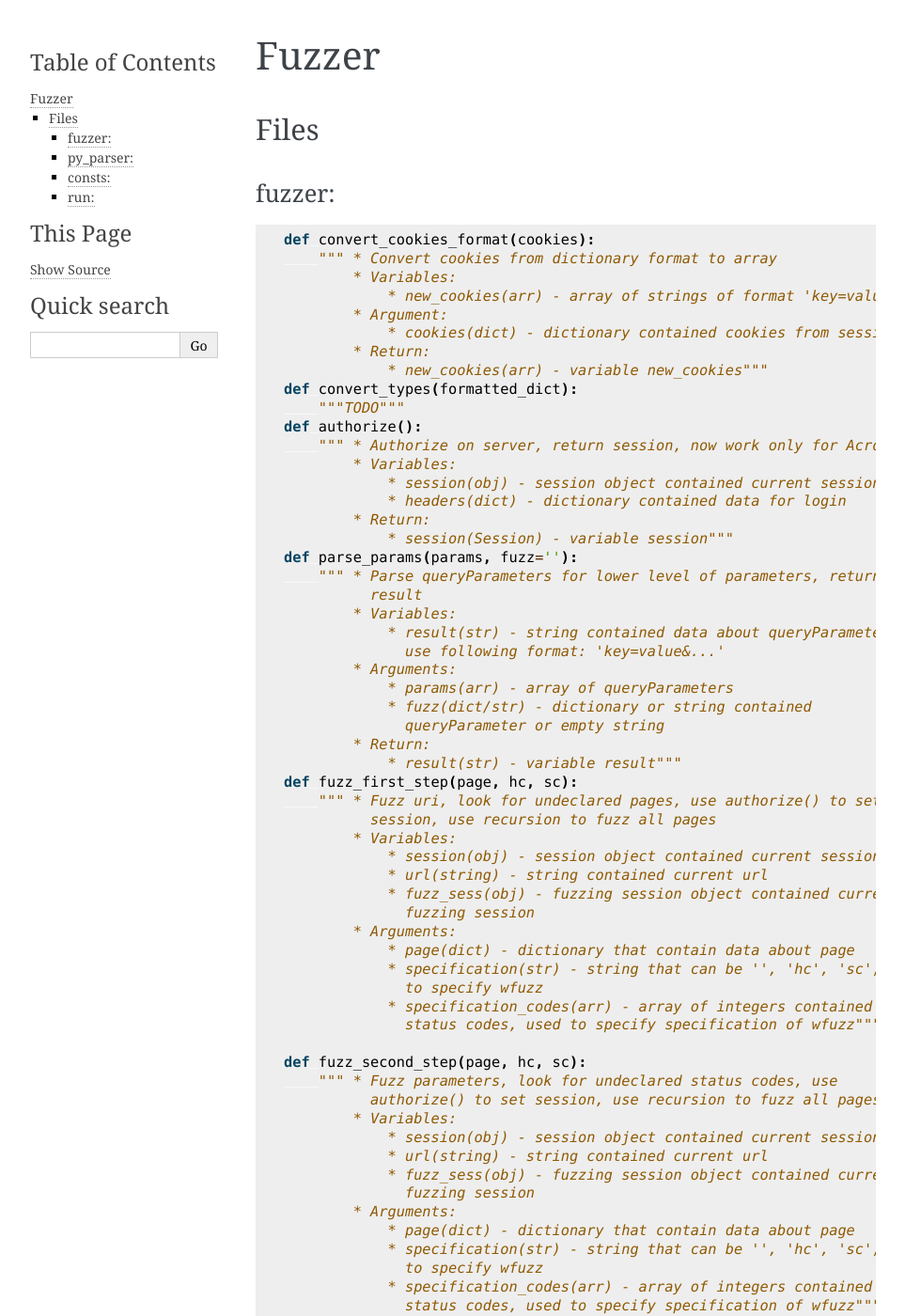
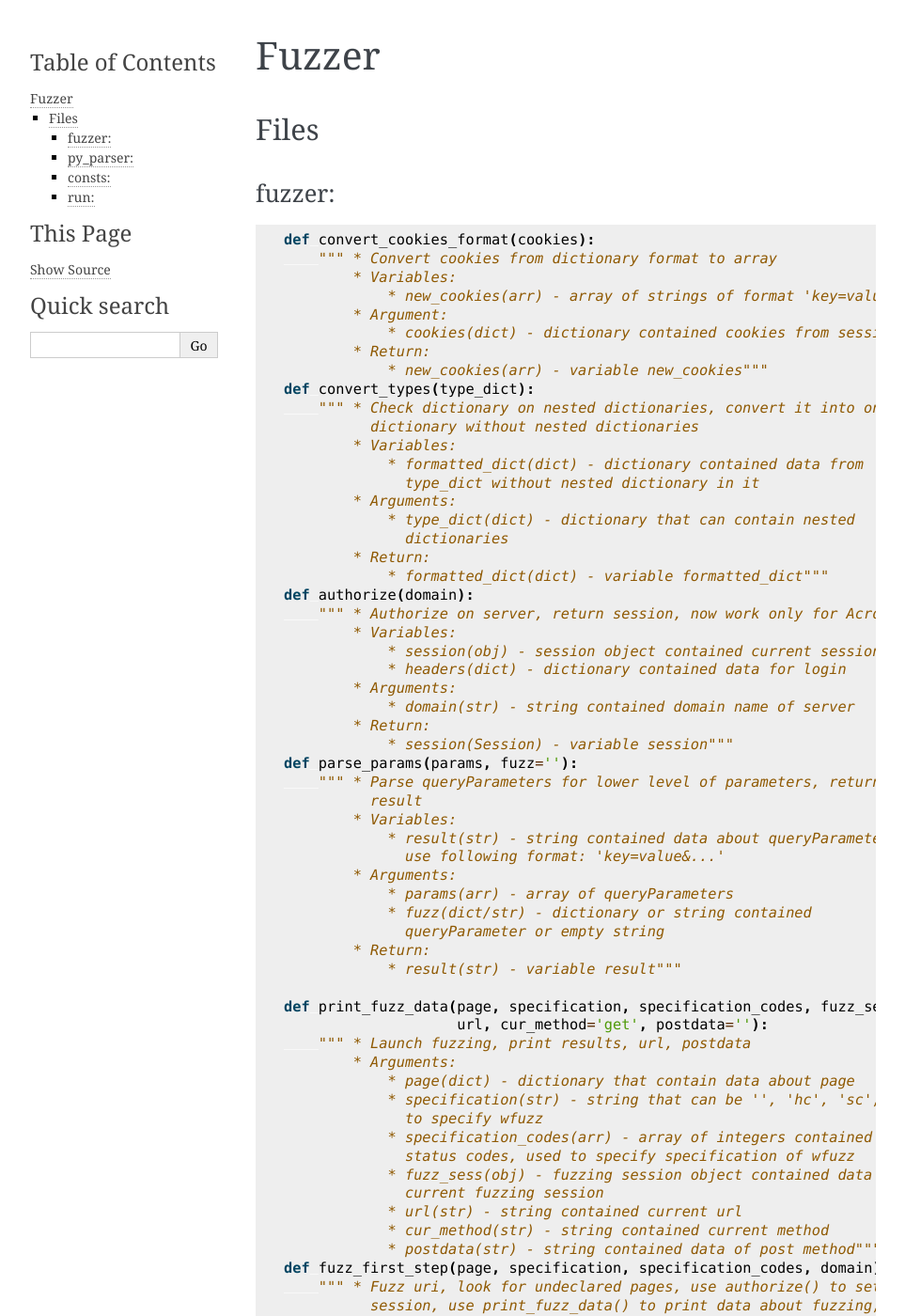
Before and after one commit to FChikh/REST-API-Fuzzer, a Sphinx documentation site: the page built from docs/doc.rst, in a window 1280 px wide and 1400 px high. Shown: the whole window at 94% size, without its empty margins (148-1111 px from the left). Built offline with Sphinx 7.4.7, drawn with Linux system fonts in a browser that asks for light colours; some of the changed text lies outside the part shown.

Commit message:
domain fixed again

```diff
--- a/docs/doc.rst
+++ b/docs/doc.rst
@@ -19,13 +19,24 @@
                 * cookies(dict) - dictionary contained cookies from session
             * Return:
                 * new_cookies(arr) - variable new_cookies"""
-    def convert_types(formatted_dict):
-        """TODO"""
-    def authorize():
+    def convert_types(type_dict):
+        """ * Check dictionary on nested dictionaries, convert it into one
+              dictionary without nested dictionaries
+            * Variables:
+                * formatted_dict(dict) - dictionary contained data from
+                  type_dict without nested dictionary in it
+            * Arguments:
+                * type_dict(dict) - dictionary that can contain nested
+                  dictionaries
+            * Return:
+                * formatted_dict(dict) - variable formatted_dict"""
+    def authorize(domain):
         """ * Authorize on server, return session, now work only for Acronis
             * Variables:
                 * session(obj) - session object contained current session
                 * headers(dict) - dictionary contained data for login
+            * Arguments:
+                * domain(str) - string contained domain name of server
             * Return:
                 * session(Session) - variable session"""
     def parse_params(params, fuzz=''):
@@ -40,42 +51,62 @@
                   queryParameter or empty string
             * Return:
                 * result(str) - variable result"""
-    def fuzz_first_step(page, hc, sc):
+
+    def print_fuzz_data(page, specification, specification_codes, fuzz_sess,
+                        url, cur_method='get', postdata=''):
+        """ * Launch fuzzing, print results, url, postdata
+            * Arguments:
+                * page(dict) - dictionary that contain data about page
+                * specification(str) - string that can be '', 'hc', 'sc', used
+                  to specify wfuzz
+                * specification_codes(arr) - array of integers contained
+                  status codes, used to specify specification of wfuzz
+                * fuzz_sess(obj) - fuzzing session object contained data about
+                  current fuzzing session
+                * url(str) - string contained current url
+                * cur_method(str) - string contained current method
+                * postdata(str) - string contained data of post method"""
+    def fuzz_first_step(page, specification, specification_codes, domain):
         """ * Fuzz uri, look for undeclared pages, use authorize() to set
-              session, use recursion to fuzz all pages
+              session, use print_fuzz_data() to print data about fuzzing,
+              use recursion to fuzz all pages
             * Variables:
                 * session(obj) - session object contained current session
                 * url(string) - string contained current url
                 * fuzz_sess(obj) - fuzzing session object contained current
                   fuzzing session
             * Arguments:
+                * domain(str) - string contained domain name of server
                 * page(dict) - dictionary that contain data about page
                 * specification(str) - string that can be '', 'hc', 'sc', used
                   to specify wfuzz
                 * specification_codes(arr) - array of integers contained
                   status codes, used to specify specification of wfuzz"""
 
-    def fuzz_second_step(page, hc, sc):
+    def fuzz_second_step(page, specification, specification_codes, domain):
         """ * Fuzz parameters, look for undeclared status codes, use
-              authorize() to set session, use recursion to fuzz all pages
+              authorize() to set session, use print_fuzz_data() to print data,
+              about fuzzing use recursion to fuzz all pages
             * Variables:
                 * session(obj) - session object contained current session
                 * url(string) - string contained current url
                 * fuzz_sess(obj) - fuzzing session object contained current
                   fuzzing session
             * Arguments:
+                * domain(str) - string contained domain name of server
                 * page(dict) - dictionary that contain data about page
                 * specification(str) - string that can be '', 'hc', 'sc', used
                   to specify wfuzz
                 * specification_codes(arr) - array of integers contained
                   status codes, used to specify specification of wfuzz"""
 
-    def fuzz():
+    def fuzz(domain):
         """ * Run fuzz_first_step() and fuzz_second_step() to fuzz server
             * Variables:
                 * None
             * Arguments:
                 * data(dict) - dictionary that contain data about server
+                * domain(str) - string contained domain name of server
                 * specification(str) - string that can be '', 'hc', 'sc', used
                   in fuzz_first_step() and fuzz_second_step() to specify wfuzz
                 * specification_codes(arr) - array of integers contained
@@ -105,18 +136,18 @@
             * Variables:
                 * data(dict) - dictionary contained data from JSON
                 * parsed_data(dict) - dictionary contained parsed data
+                * sensor(obj) - object contained response from parser.js
             * Arguments:
                 * path(str) - string contained full path to RAML file
             * Return:
-                * parsed_data(dict) - variable parsed_data"""
+                * parsed_data(dict) - variable parsed_data
+                * sensor(obj) - variable sensor"""
 
 ~~~~~~~~~~~~~~~~~~
 consts:
 ~~~~~~~~~~~~~~~~~~
 .. code-block:: python
 
-    domain = ''
-        """ * domain(str) - const string contained domain of server"""
     req_types = []
         """ * req_types(arr) - const array contained data for fuzzing"""
     types = {}
@@ -133,7 +164,13 @@
               data and fuzz() to fuzz
             * Variables:
                 * ans(str) - string contained user answer
+                * console_stdout(obj) - object contained data about output
+                  stream
                 * data(dict) - dictionary contained parsed data from json
+                * domain(str) - string contained domain name of server
+                * file(obj) - object contained data about log.txt
+                * out(str) - string that can be '0', '1', used to catch 'Wrong
+                  path!' error
                 * start_time(time) - time variable used for calculation of
                   program working time
                 * specification(str) - string that can be '', 'hc', 'sc', used
```
